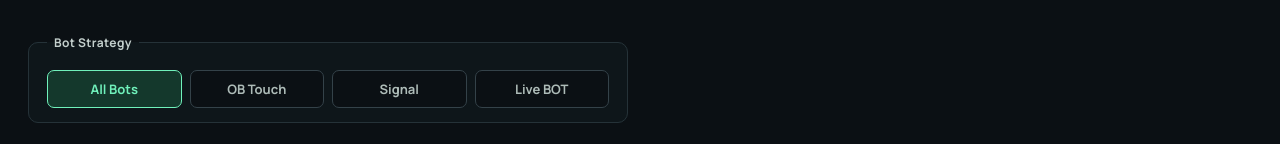
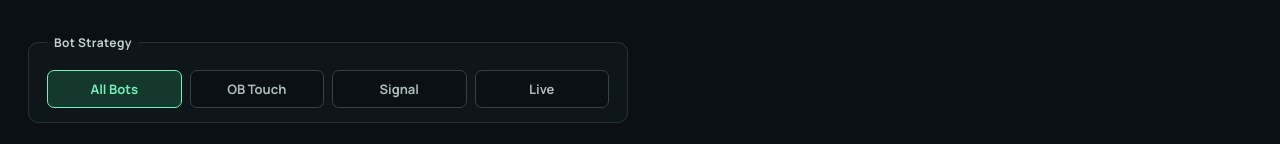
Before and after one commit to emiraclelicense-del/Tradingbotwebsite-, a Next.js app: page / in a window 1280 px wide. Shown: the part 188-332 px from the top of the page. Built offline with nearby package versions, Linux system fonts and the light colour scheme; no server answers; the database is empty.

Commit message:
Update bot-strategy.ts

```diff
--- a/app/bot-strategy.ts
+++ b/app/bot-strategy.ts
@@ -4,7 +4,7 @@ export const strategyLabels: Record<BotStrategy, string> = {
   all: "All Bots",
   ob: "OB Touch",
   signal: "Signal",
-  live: "Live BOT",
+  live: "Live",
 };
 
 export function matchesStrategy(botName: string, strategy: string) {
```
